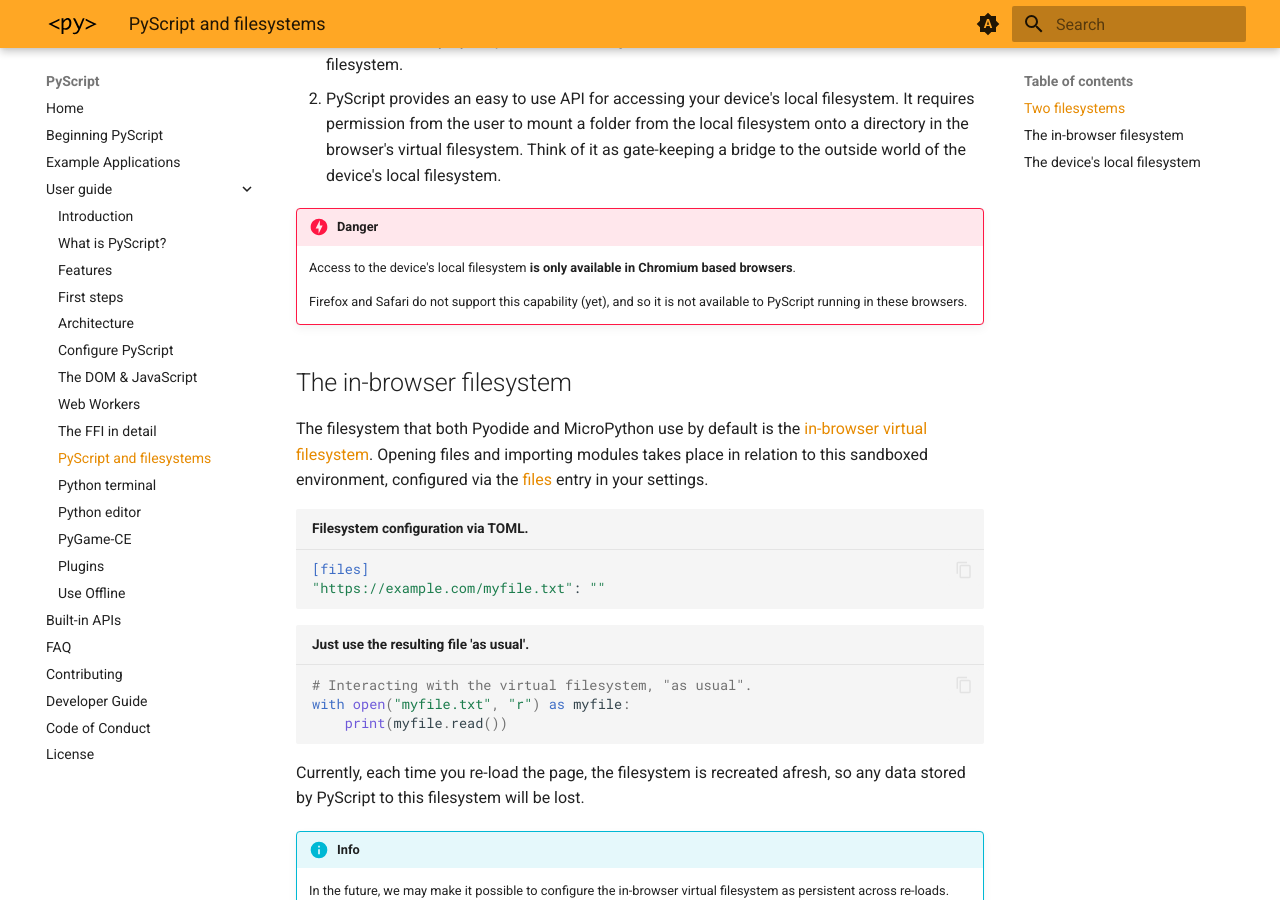
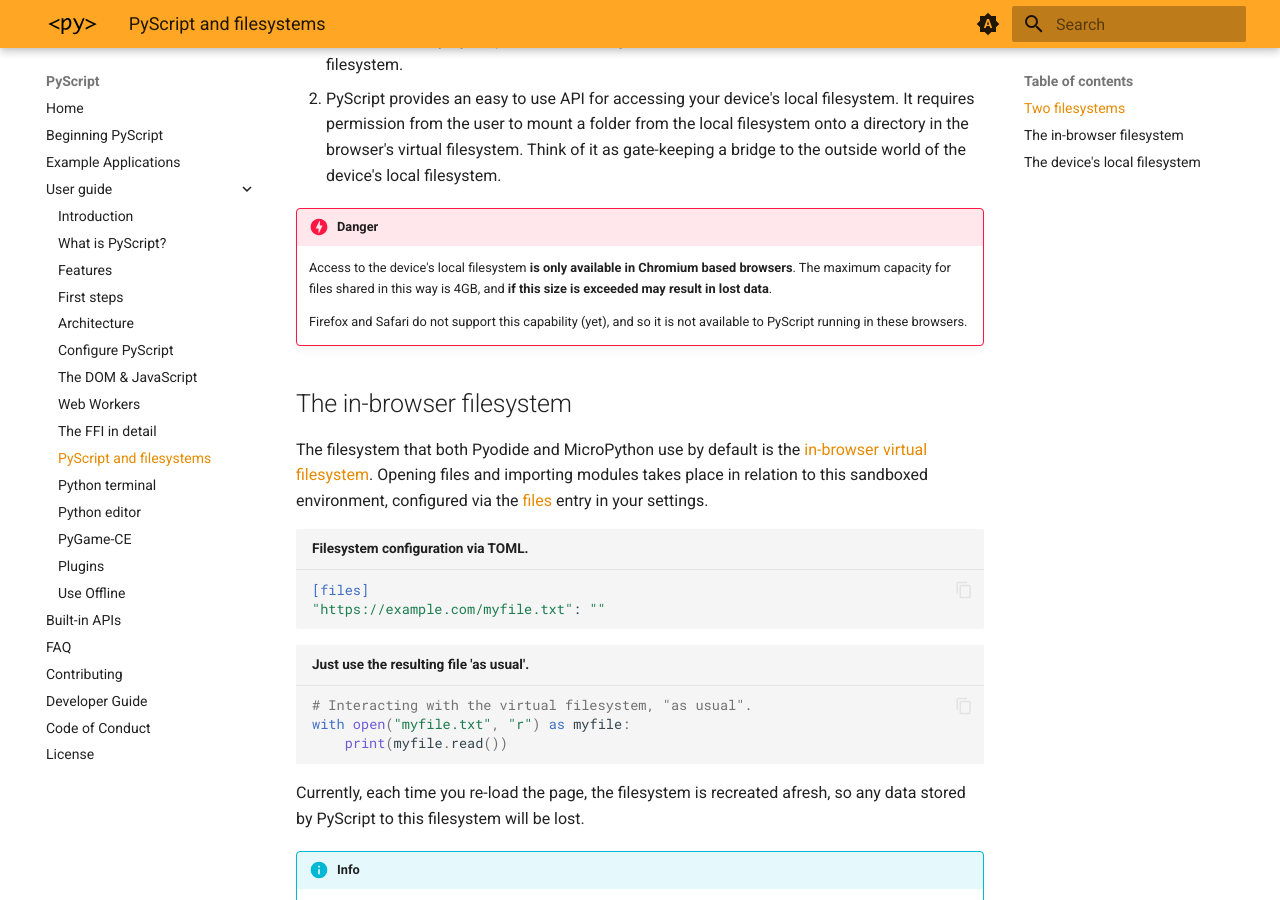
Before and after one commit to pyscript/docs, an MkDocs documentation site: the page built from docs/user-guide/filesystem.md, in a window 1280 px wide and 900 px high, scrolled down 548 px. Built offline with MkDocs 1.6.1 and Material for MkDocs 9.7.7, drawn with Linux system fonts in a browser that asks for light colours; the version menu is left out.

Commit message:
Add important warning about max FS size.

```diff
--- a/docs/user-guide/filesystem.md
+++ b/docs/user-guide/filesystem.md
@@ -29,7 +29,8 @@ PyScript interacts with two filesystems.
 !!! danger
 
     Access to the device's local filesystem **is only available in Chromium
-    based browsers**.
+    based browsers**. The maximum capacity for files shared in this way is
+    4GB, and **if this size is exceeded may result in lost data**.
 
     Firefox and Safari do not support this capability (yet), and so it is not
     available to PyScript running in these browsers.
```
